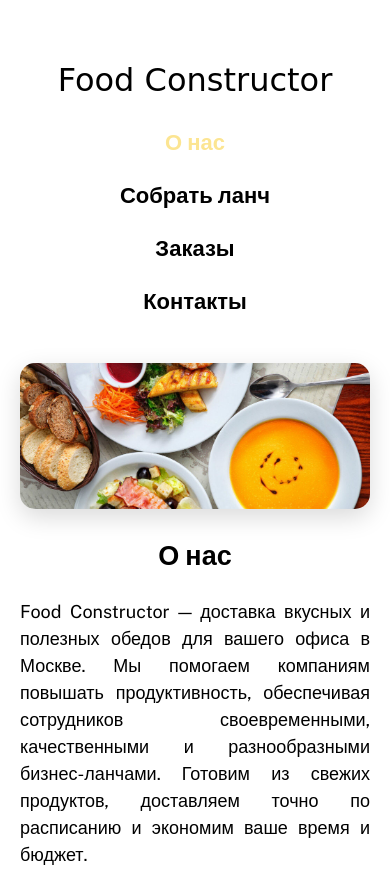
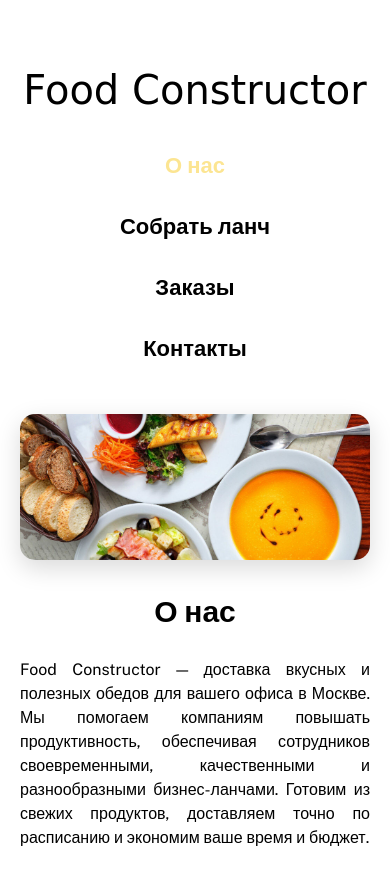
Before and after one commit to kkstyaa/web_2025, a plain HTML site: page index.html in a window 390 px wide. Shown: the top 871 px of the page. Drawn offline with nearby package versions, Linux system fonts and the light colour scheme; a web font is replaced by a local one.

Commit message:
исправленная адаптивность

```diff
--- a/style.css
+++ b/style.css
@@ -23,6 +23,7 @@ body{
   font-family: "Rouge Script", cursive;
   font-weight: 400;
   font-style: normal;
+  font-size: 40px; /*ИСПРАВЛЕНИЕ*/
 }
 
 .navigation nav {
@@ -33,9 +34,9 @@ body{
 
 .navigation a {
   color: black;
-  font-size: 18px;
+  font-size: 20px; /*ИСПРАВЛЕНИЕ*/
   font-weight:700;
-  padding: 8px 0;
+  padding: 12px 0;
   text-decoration: none;
 }
 
@@ -54,6 +55,10 @@ body{
   height: auto; /* Сохраняет пропорции */
   border-radius: 15px;
   box-shadow: 0 8px 25px rgba(0, 0, 0, 0.15);
+}
+
+section h2 {
+  font-size: 30px; /*ИСПРАВЛЕНИЕ*/
 }
 .about{
     text-align: justify;
@@ -146,6 +151,8 @@ footer{
 
   .about, .advantages {
     width: 100%; /*ширина блоков на всю доступную ширину*/
+    font-size: 16px;
+    line-height: 1.5;
   }
 
   .contacts {
@@ -178,14 +185,14 @@ footer{
   }
 
   table {
-    font-size: 18px; /* уменьшение шрифта таблицы на 2px (20px - 2px) */
+    font-size: 16px; /* уменьшение шрифта таблицы на 2px (20px - 2px) */
   }
 }
 
 /* ≤400px */
 @media (max-width: 400px) {
   table {
-    font-size: 16px; /*уменьшение шрифта таблицы еще на 2px (18px - 2px) */
+    font-size: 14px; /*уменьшение шрифта таблицы еще на 2px (18px - 2px) */
   }
 
   .main_photo img {
```
